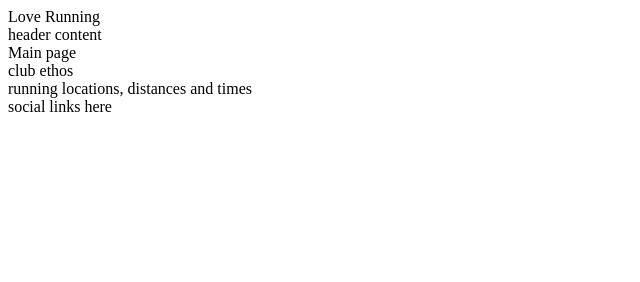
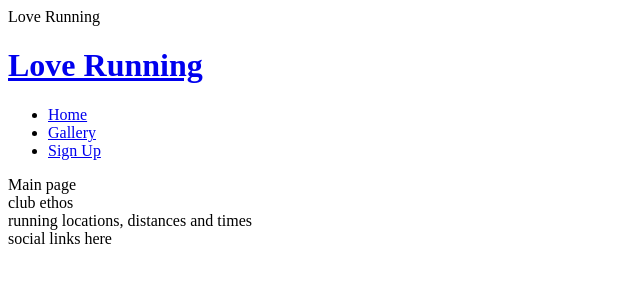
Before and after one commit to CherrySaz/love-running-walkthrough, a plain HTML site: page index.html in a window 1280 px wide. Shown: the whole page, without its empty margins (0-640 px from the left). Drawn offline with Linux system fonts and the light colour scheme; files that its build step writes are made by us from their sources.

Commit message:
Add basic header structure

```diff
--- a/index.html
+++ b/index.html
@@ -12,8 +12,23 @@
 </head>
 <body>
     <header>
-        header content
-    </header>
+        <a href="index.html">
+            <h1> Love Running </h1>
+    </a>
+    <nav>
+        <ul>
+            <li>
+                <a href='index.html'>Home</a>
+            </li>
+            <li>
+                <a href="Gallery">Gallery</a>
+            </li>
+            <li>
+                <a href="Sign Up"> Sign Up</a>
+            </li>
+        </ul>
+    </nav>
+
     <section>
         Main page
     </section>
@@ -24,6 +39,8 @@
         running locations, distances and times
     </section>
 
+</header>
+
     <footer>
         social links here
     </footer>
```
